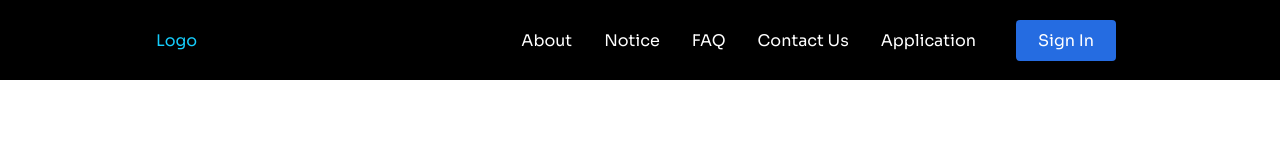
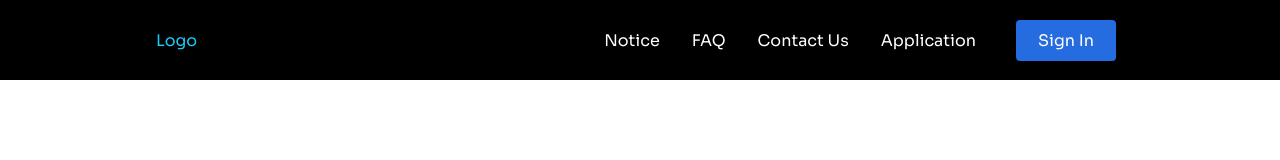
Before and after one commit to lke1221/madcamp_project3, a React (Create React App) app: page / in a window 1280 px wide. Shown: the top 160 px of the page. Built offline with nearby package versions, Linux system fonts and the light colour scheme.

Commit message:
commit before merge

```diff
--- a/src/App.js
+++ b/src/App.js
@@ -3,7 +3,6 @@ import './App.css';
 import Navbar from './components/Navbar';
 import { BrowserRouter as Router, Switch, Route } from 'react-router-dom';
 import Home from './pages';
-import About from './pages/about';
 import Services from './pages/services';
 import Contact from './pages/contact';
 import SignUp from './pages/signup';
@@ -14,7 +13,6 @@ function App() {
       <Navbar />
       <Switch>
         <Route path='/' exact component={Home} />
-        <Route path='/about' component={About} />
         <Route path='/services' component={Services} />
         <Route path='/contact-us' component={Contact} />
         <Route path='/sign-up' component={SignUp} />
--- a/src/components/Navbar/index.js
+++ b/src/components/Navbar/index.js
@@ -17,9 +17,6 @@ const Navbar = () => {
         </NavLink>
         <Bars />
         <NavMenu>
-          <NavLink to='/about' activeStyle>
-            About
-          </NavLink>
           <NavLink to='/notice' activeStyle>
             Notice
           </NavLink>
@@ -32,12 +29,8 @@ const Navbar = () => {
           <NavLink to='/application' activeStyle>
             Application
           </NavLink>
-          {/* Second Nav */}
           <NavBtnLink to='/sign-in'>Sign In</NavBtnLink>
         </NavMenu>
-        {/* <NavBtn>
-          <NavBtnLink to='/signin'>Sign In</NavBtnLink>
-        </NavBtn> */}
       </Nav>
     </>
   );
--- a/src/pages/about.js
+++ /dev/null
@@ -1,18 +0,0 @@
-import React from 'react';
-
-const About = () => {
-  return (
-    <div
-      style={{
-        display: 'flex',
-        justifyContent: 'center',
-        alignItems: 'center',
-        height: '90vh'
-      }}
-    >
-      <h1>About</h1>
-    </div>
-  );
-};
-
-export default About;
```
Also changed, not shown: src/components/Button/Button.css (added), src/components/Button/Button.js (added), 1 other file (tests, documents, lock files or other folders).
